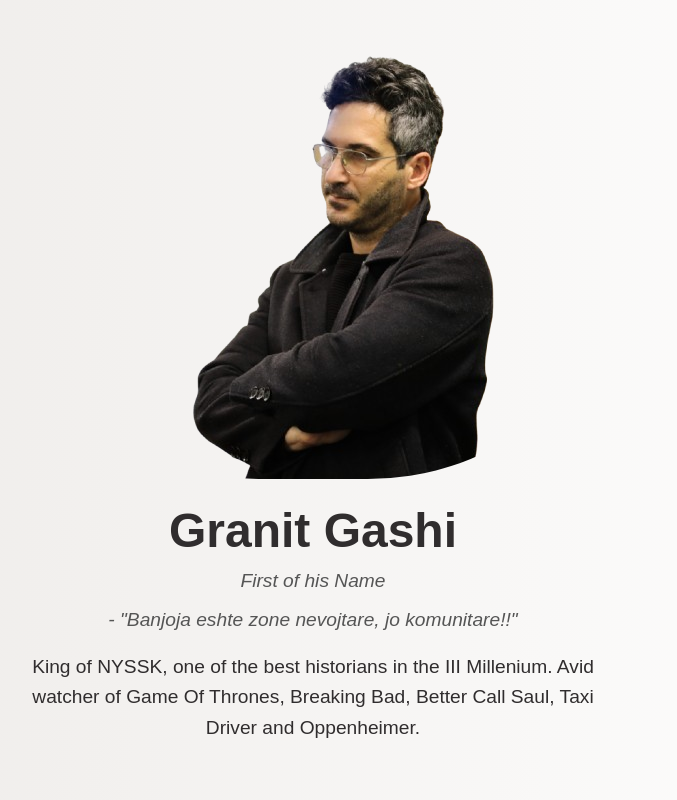
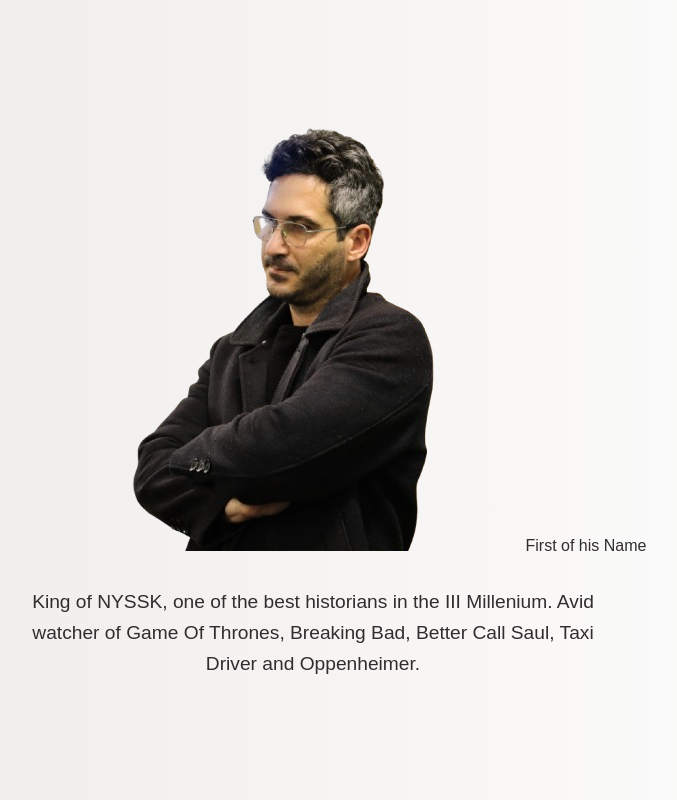
Before and after one commit to NotAriRay/graniti, a plain HTML site: page index.html in a window 1280 px wide. Shown: the whole page, without its empty margins (327-1004 px from the left). Drawn offline with Linux system fonts and the light colour scheme; a web font is replaced by a local one.

Commit message:
e heka se gg-ja tha

```diff
--- a/index.html
+++ b/index.html
@@ -8,10 +8,8 @@
 </head>
 <body>
   <header>
-    <img src="m3g.png" alt="Granit Gashi Logo" class="profile-image">
-    <h1 class="big-title">Granit Gashi</h1>
+    <img src="m3g.png" alt="Granit Gashi</h1>
     <p class="quote">First of his Name</p>
-    <p class="quote">- "Banjoja eshte zone nevojtare, jo komunitare!!"</p>
   </header>
 
   <main>
```
